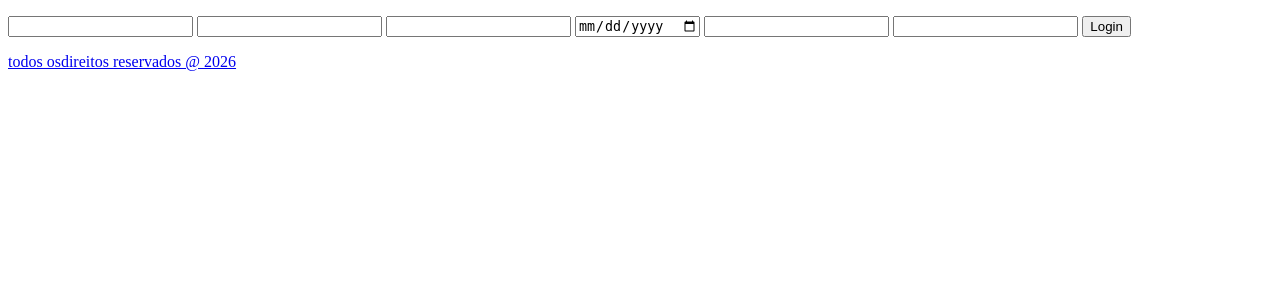
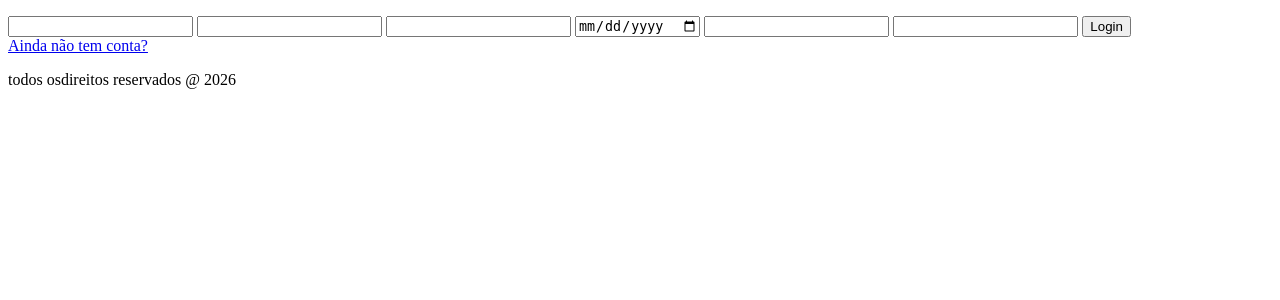
Before and after one commit to ErikSlava/MySite, a Python web app: template templates/login.html in a window 1280 px wide. Shown: the part 98-398 px from the top of the page. Run offline with Jinja, Linux system fonts and the light colour scheme; the template is opened without the code that fills it, so the values that code supplies are empty.

Commit message:
Fix anchor tag for account registration link

```diff
--- a/templates/login.html
+++ b/templates/login.html
@@ -19,7 +19,7 @@
         <input type="password" name="senha">
         <button type="submit">Login</button>
       </form>
-      <a href="cadastrar.html"Ainda não tem conta?>
+      <a href="cadastrar.html">Ainda não tem conta?</a>
     </main>
     <footer>
       <p>todos osdireitos reservados @ 2026</p>
```
